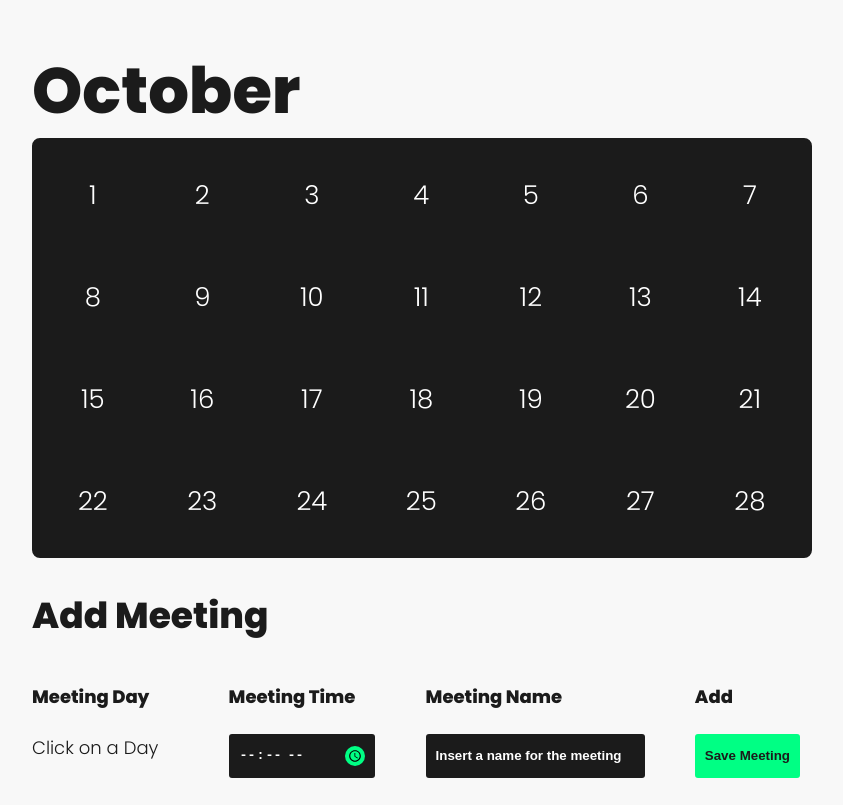
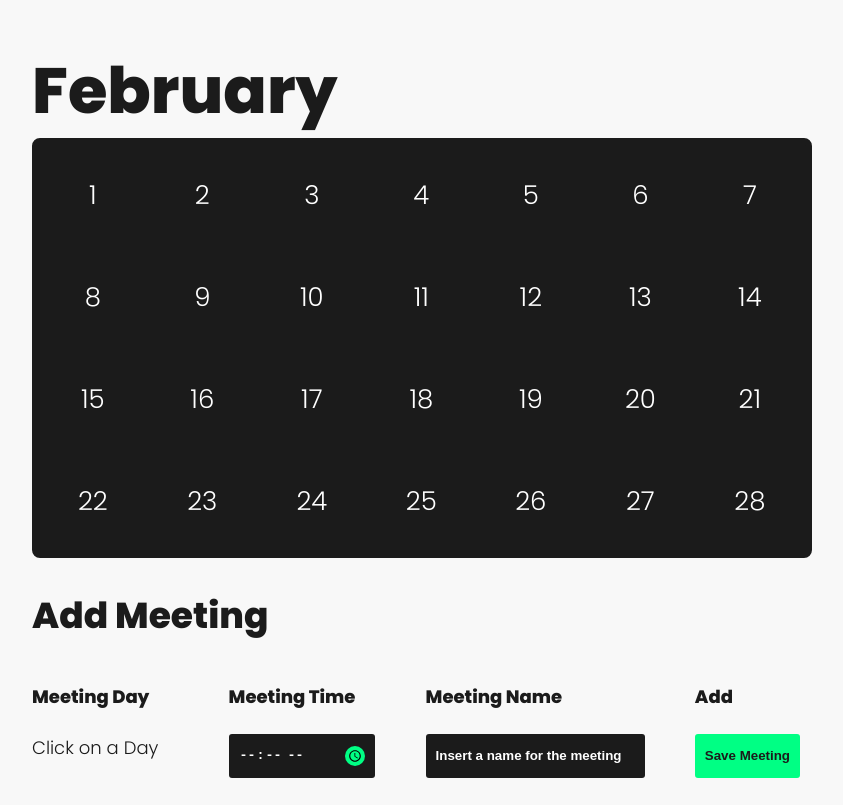
Before and after one commit to Jamie-Ellis/Calender, a plain HTML site: page index.html in a window 1280 px wide. Shown: the whole page, without its empty margins (224-1067 px from the left). Drawn offline with Linux system fonts and the light colour scheme.

Commit message:
Update index.html

```diff
--- a/index.html
+++ b/index.html
@@ -127,7 +127,7 @@
     </style>
   </head>
   <body>
-    <h1>October</h1>
+    <h1>February</h1>
     <div id="calendar">
       <!-- days cells will be inserted here -->
     </div>
```
